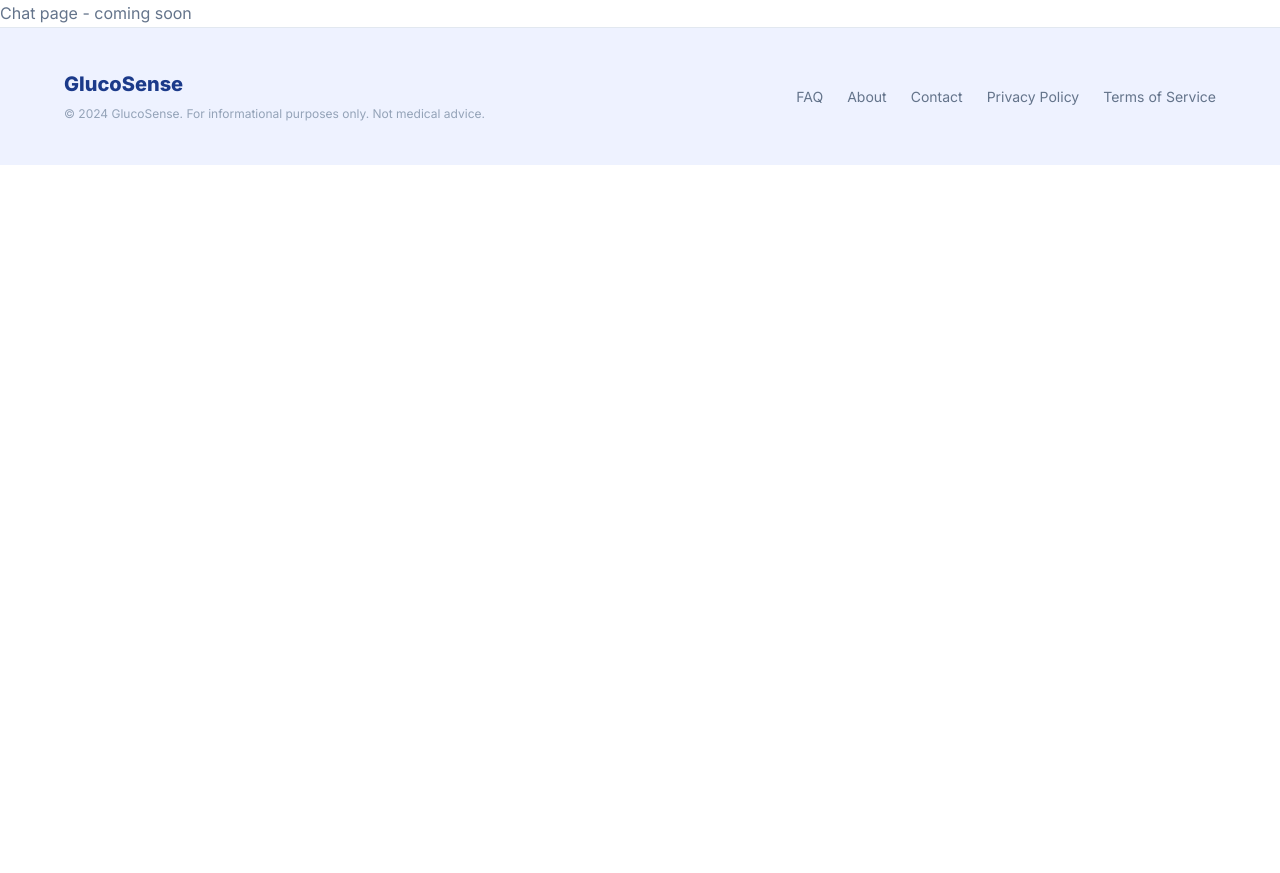
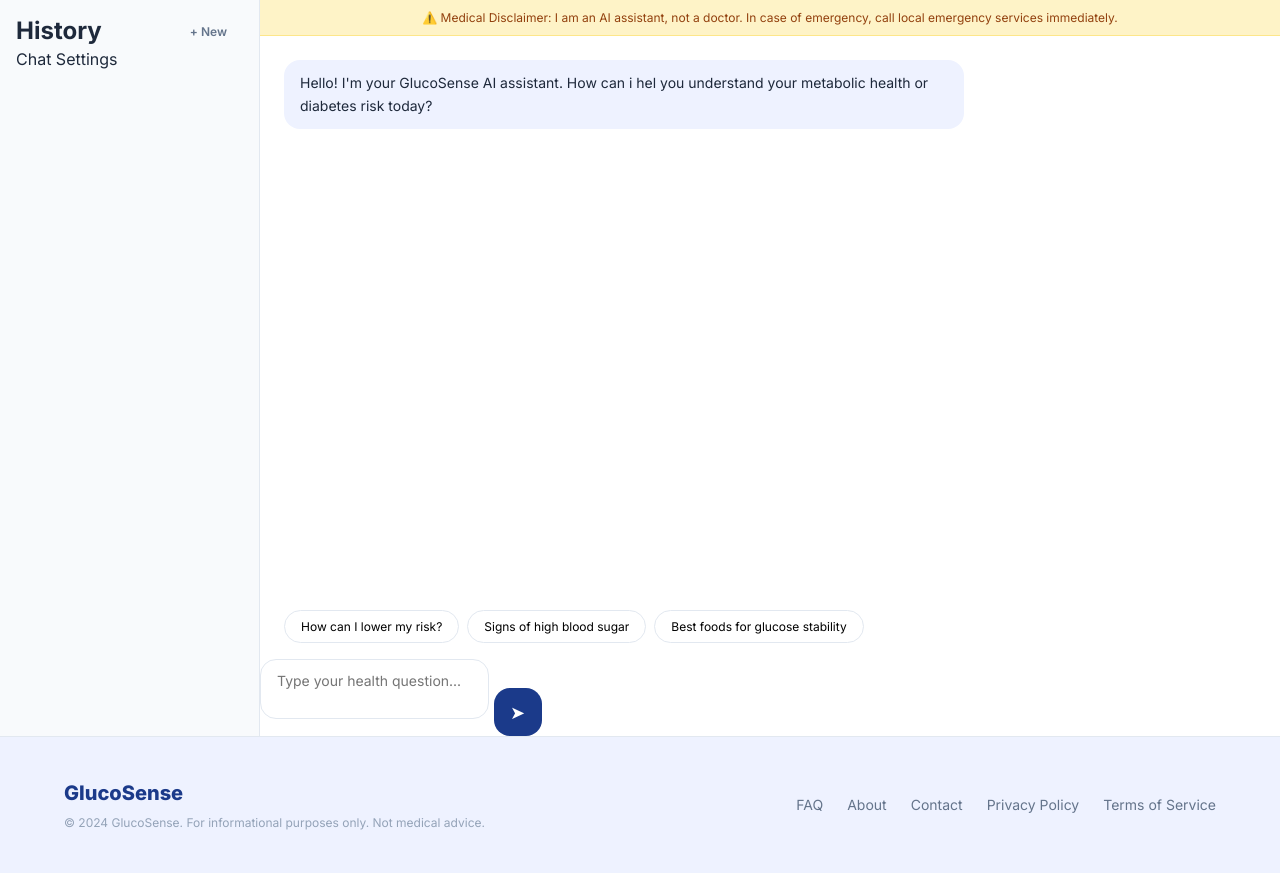
Before and after one commit to zahrapriyono/GlucoSense, a Django app: template templates/chatbot/chat.html in a window 1280 px wide. Shown: the part 64-937 px from the top of the page. Before the commit the page ends 229 px from the top, so only its background shows below. Run offline with Django 5.2, Linux system fonts and the light colour scheme; the template is opened without the code that fills it, so the values that code supplies are empty.

Commit message:
Create chatbot page UI

```diff
--- /dev/null
+++ b/static/css/chatbot.css
@@ -0,0 +1,96 @@
+.chat-layout {
+    display: grid;
+    grid-template-columns: 260px 1fr;
+    height: calc(100vh - 64px);
+    overflow: hidden;
+}
+
+.chat-sidebar {
+    border-right: 1px solid var(--color-border);
+    display: flex;
+    flex-direction: column;
+    padding: var(--sp-4);
+    background: var(--color-bg);
+}
+
+.chat-main {
+    display: flex;
+    flex-direction: column;
+    height: 100%;
+}
+.chat-messages {
+    flex: 1;
+    overflow-y: auto;
+    padding: var(--sp-6);
+    display: flex;
+    flex-direction: column;
+    gap: var(--sp-4);
+}
+
+.chat-bubble {
+    max-width: 70%;
+    padding: var(--sp-3) var(--sp-4);
+    border-radius: var(--radius-lg);
+    font-size: var(--text-sm);
+    line-height: 1.6;
+}
+
+.chat-bubble--bot {
+    background-color: var(--color-primary-light);
+    color: var(--color-text);
+    align-self: flex-start;
+}
+
+.chat-bubble--user {
+    background: var(--color-primary);
+    color: white;
+    align-self: flex-end;
+}
+
+.chat-suggestions {
+    display: flex;
+    gap: var(--sp-2);
+    padding: 0 var(--sp-6) var(--sp-4);
+    flex-wrap: wrap;
+}
+
+.chat-suggestions button {
+    border: 1.5px solid var(--color-border);
+    border-radius: var(--radius-full);
+    padding: var(--sp-2) var(--sp-4);
+    font-size: var(--text-xs);
+    background: white;
+    cursor: pointer;
+    transition: var(--ease);
+}
+
+.chat-input-area textarea {
+    flex: 1;
+    resize: none;
+    border: 1.5px solid var(--color-border);
+    border-radius: var(--radius-lg);
+    padding: var(--sp-3) var(--sp-4);
+    font-family: var(--font);
+    font-size: var(--text-sm);
+    outline: none;
+}
+
+.chat-input-area textarea:focus {
+    border-color: var(--color-primary);
+}
+
+#sendBtn {
+    background: var(--color-primary);
+    color: white;
+    border: none;
+    border-radius: var(--radius-lg);
+    width: 48px;
+    height: 48px;
+    font-size: var(--text-lg);
+    cursor: pointer;
+    transition: var(--ease);
+}
+
+#sendBtn:hover {
+    background: var(--color-primary-dark);
+}
--- a/static/js/assessment.js
+++ b/static/js/assessment.js
@@ -3,13 +3,13 @@ const totalSteps = 3;
 
 function showStep(step) {
     document.querySelectorAll('.step').forEach(el => el.classList.add('hidden'));
-    document.getElementById('step${step}').classList.remove('hidden');
+    document.getElementById(`step${step}`).classList.remove('hidden');
 
     const percent = (step / totalSteps) * 100;
-    document.getElementById('progressFill').style.width = '${percent}$';
+    document.getElementById('progressFill').style.width = `${percent}$`;
 
     const labels = ['Personal Details', 'Medical History', 'Lifestyle'];
-    document.getElementById('stepLabel').textContent = 'Step ${step} of ${totalSteps}: ${labels[step - 1]}';
+    document.getElementById('stepLabel').textContent = `Step ${step} of ${totalSteps}: ${labels[step - 1]}`;
 }
 
 function nextStep() {
--- /dev/null
+++ b/static/js/chatbot.js
@@ -0,0 +1,51 @@
+const chatMessages = document.getElementById('chatMessages');
+const chatInput = document.getElementById('chatInput');
+
+async function sendMessage() {
+    const message = chatInput.value.trim();
+    if (!message) return;
+
+    appendBubble(message, 'user');
+    chatInput.value = '';
+    document.getElementById('chatSuggestions').style.display = 'none';
+
+    const loadingId = `loading-${Date.now()}`;
+    appendBubble('...', 'bot', loadingId);
+
+    try {
+        const response = await fetch('/chatbot/api/chat/', {
+            method: 'POST',
+            headers: { 'Content-Type': 'application/json' },
+            body: JSON.stringify({ message })
+        });
+        const data = await response.json();
+        document.getElementById(loadingId)?.remove();
+        appendBubble(data.answer, 'bot');
+    } catch {
+        document.getElementById(loadingId)?.remove();
+        appendBubble('Sorry, something went wrong. Please try again.', 'bot');
+    }
+
+    chatMessages.scrollTop = chatMessages.scrollHeight;
+}
+
+function appendBubble(text, type, id = null) {
+    const div = document.createElement('div');
+    div.id = id || `bubble-${Date.now()}`;
+    div.className = `chat-bubble chat-bubble--${type}`;
+    div.textContent = text;
+    chatMessages.appendChild(div);
+    return div.id;
+}
+
+function sendSuggestion(text) {
+    chatInput.value = text;
+    sendMessage()
+}
+
+chatInput.addEventListener(`keydown`, e => {
+    if (e.key === 'Enter' && !e.shiftKey) {
+        e.preventDefault();
+        sendMessage();
+    }
+});
--- a/templates/chatbot/chat.html
+++ b/templates/chatbot/chat.html
@@ -1,5 +1,56 @@
 {% extends 'base.html' %}
-{% block title %}GlucoSense - Chat{% endblock %}
+{% load static %}
+
+{% block extra_css %}
+<link rel="stylesheet" href="{% static 'css/chatbot.css' %}">
+{% endblock %}
+
 {% block content %}
-<p>Chat page - coming soon</p>
+<div class="chat-layout">
+
+    <!-- Sidebar -->
+     <aside class="chat-sidebar">
+        <div class="chat-sidebar__header flex-between">
+            <h3>History</h3>
+            <button class="btn btn-ghost btn-sm">+ New</button>
+        </div>
+        <ul class="chat-history" id="chatHistory"></ul>
+        <div class="chat-sidebar__footer">Chat Settings</div>
+     </aside>
+
+     <!-- Main -->
+      <main class="chat-main">
+        <div class="disclaimer-banner">
+            ⚠️ Medical Disclaimer: I am an AI assistant, not a doctor. In case of emergency, call local emergency services immediately.
+        </div>
+
+        <div class="chat-messages" id="chatMessages">
+            <div class="chat-bubble chat-bubble--bot">
+                Hello! I'm your GlucoSense AI assistant. How can i hel you understand your metabolic health or diabetes risk today?
+            </div>
+        </div>
+
+        <div class="chat-suggestions" id="chatSuggestions">
+            <button onclick="sendSuggestion('How can I lower my risk?')">
+                How can I lower my risk?
+            </button>
+            <button onclick="sendSuggestion('Signs of high blood sugar')">
+                Signs of high blood sugar
+            </button>
+            <button onclick="sendSuggestion('Best foods for glucose stability')">
+                Best foods for glucose stability
+            </button>
+        </div>
+
+        <div class="chat-input-area">
+            <textarea id="chatInput" placeholder="Type your health question..."></textarea>
+            <button id="sendBtn" onclick="sendMessage()">➤</button>
+        </div>
+      </main>
+
+</div>
 {% endblock %}
+
+{% block extra_js %}
+<script src="{% static 'js/chatbot.js' %}"></script>
+{% endblock %}
```
Also changed, not shown: templates/assessment/result.html (+20 -2 lines).
